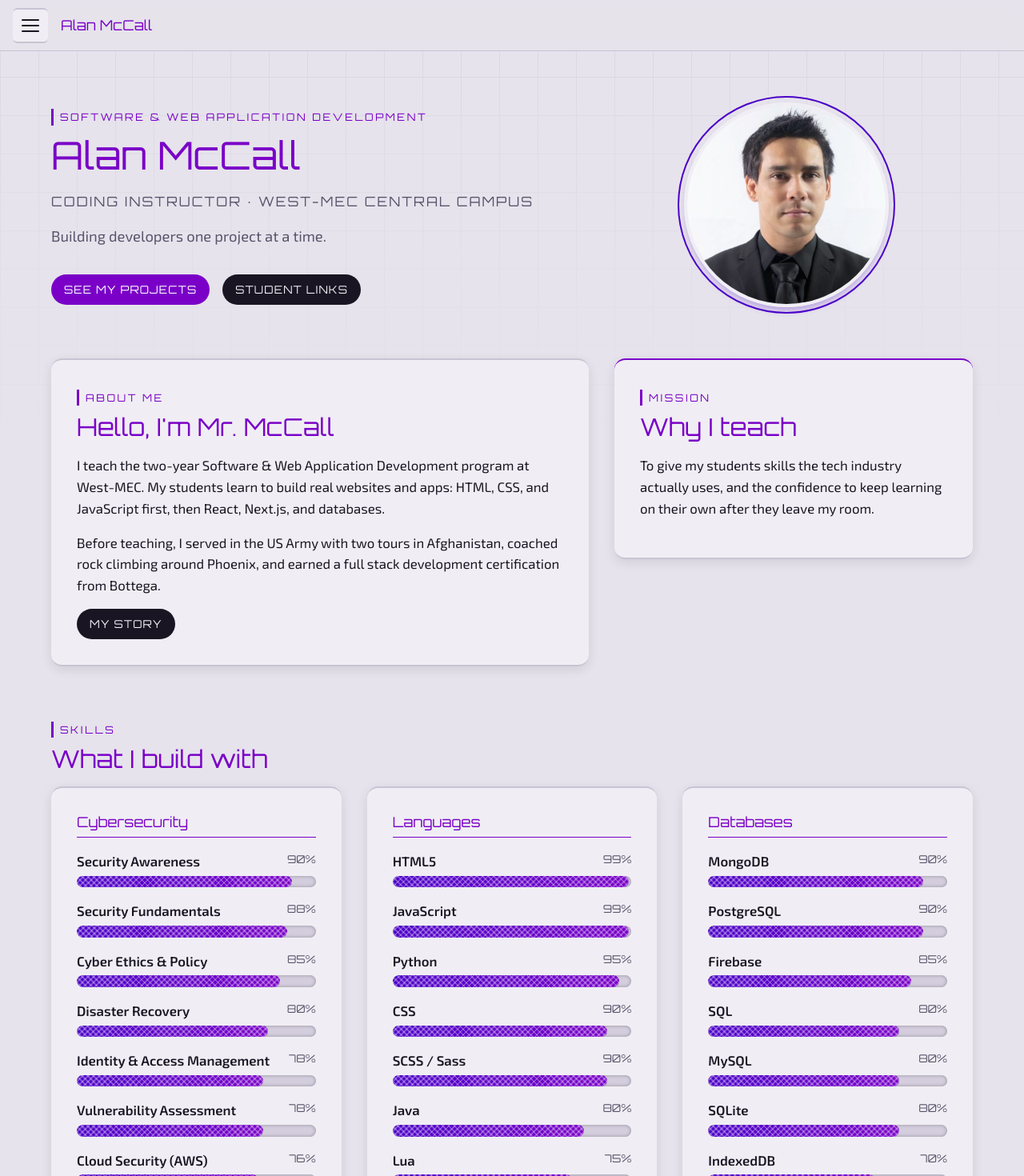
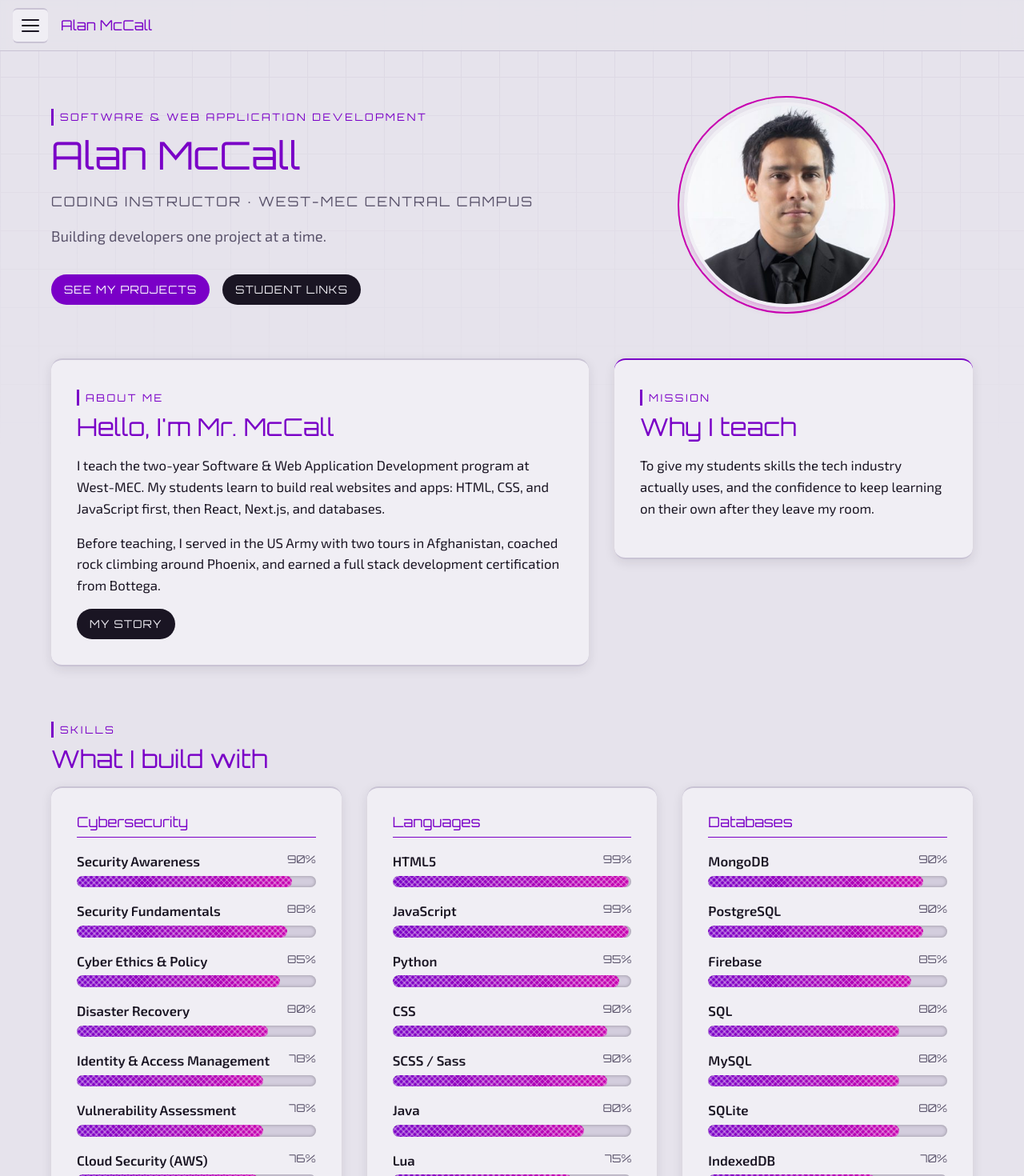
Before and after one commit to Xerrath/west-mec-portfolio-2026, a Next.js app: page / in a window 1280 px wide. Shown: the top 1470 px of the page at 80% size. Built offline with nearby package versions, Linux system fonts and the light colour scheme; a web font is replaced by a local one.

Commit message:
Light mode: magenta glow and purple-to-magenta skill bars

```diff
--- a/src/app/global.css
+++ b/src/app/global.css
@@ -1,6 +1,6 @@
 /* ---------- Theme colors ---------- */
-/* Light: deep purple + an analogous violet (14 degrees toward blue). */
-/* Dark: orange + an analogous red-orange (the same 14 degree step). No blue in either. */
+/* Light: deep purple + an analogous magenta (29 degrees toward red) for a two-tone look. */
+/* Dark: orange + an analogous red-orange (14 degrees toward red). No blue in either. */
 /* Components only use these names, so they never need to know which theme is on. */
 /* Light neutrals are toned down from pure white so the page is easier on the eyes. */
 :root {
@@ -13,8 +13,11 @@
   --color-accent: #7a00c7;
   --color-accent-text: #7a00c7;
   --color-on-accent: #ffffff;
-  --color-glow: #4b00c7;
-  --color-glow-soft: rgba(75, 0, 199, 0.35);
+  --color-glow: #c700b0;
+  --color-glow-soft: rgba(199, 0, 176, 0.35);
+  /* Skill bars: start on the deep purple and glow into the magenta */
+  --color-bar-start: #7a00c7;
+  --color-bar-end: #c700b0;
   --color-line: #c9c3d4;
   --color-bar-track: #d3cddd;
   --color-overlay: rgba(26, 21, 35, 0.55);
@@ -57,6 +60,8 @@
   --color-on-accent: #0e0d12;
   --color-glow: #f43b0b;
   --color-glow-soft: rgba(244, 59, 11, 0.35);
+  --color-bar-start: #f43b0b;
+  --color-bar-end: #f4720b;
   --color-line: #2c2835;
   --color-bar-track: #26222e;
   --color-overlay: rgba(6, 5, 9, 0.7);
--- a/src/components/SkillBars.module.css
+++ b/src/components/SkillBars.module.css
@@ -73,7 +73,7 @@
   background:
     repeating-linear-gradient(45deg, transparent 0 3px, rgba(255, 255, 255, 0.28) 3px 5px),
     repeating-linear-gradient(-45deg, transparent 0 3px, rgba(255, 255, 255, 0.28) 3px 5px),
-    linear-gradient(90deg, var(--color-glow), var(--color-heading));
+    linear-gradient(90deg, var(--color-bar-start), var(--color-bar-end));
   transition: filter var(--speed-slow), box-shadow var(--speed-slow);
 }
 
```
